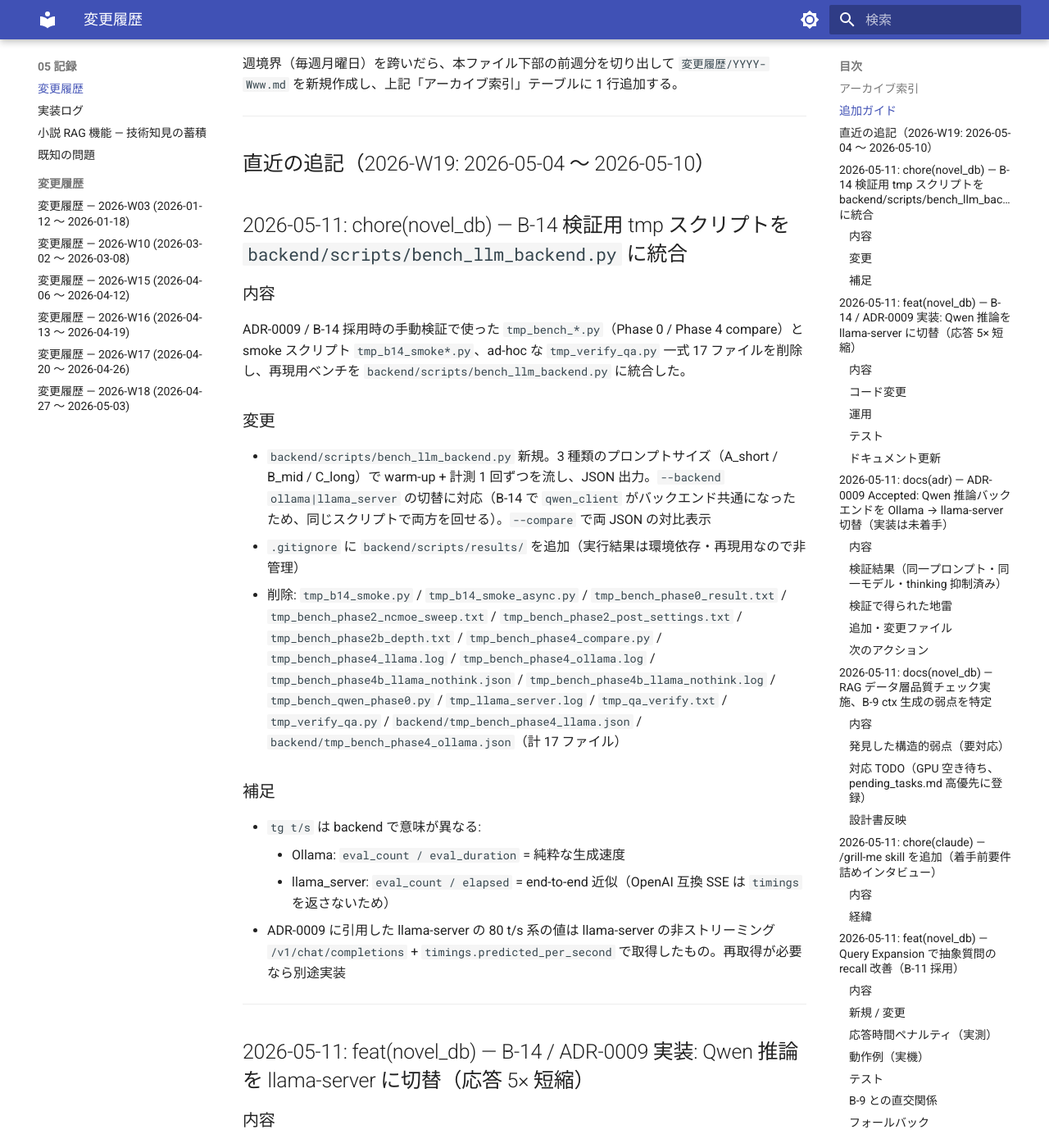
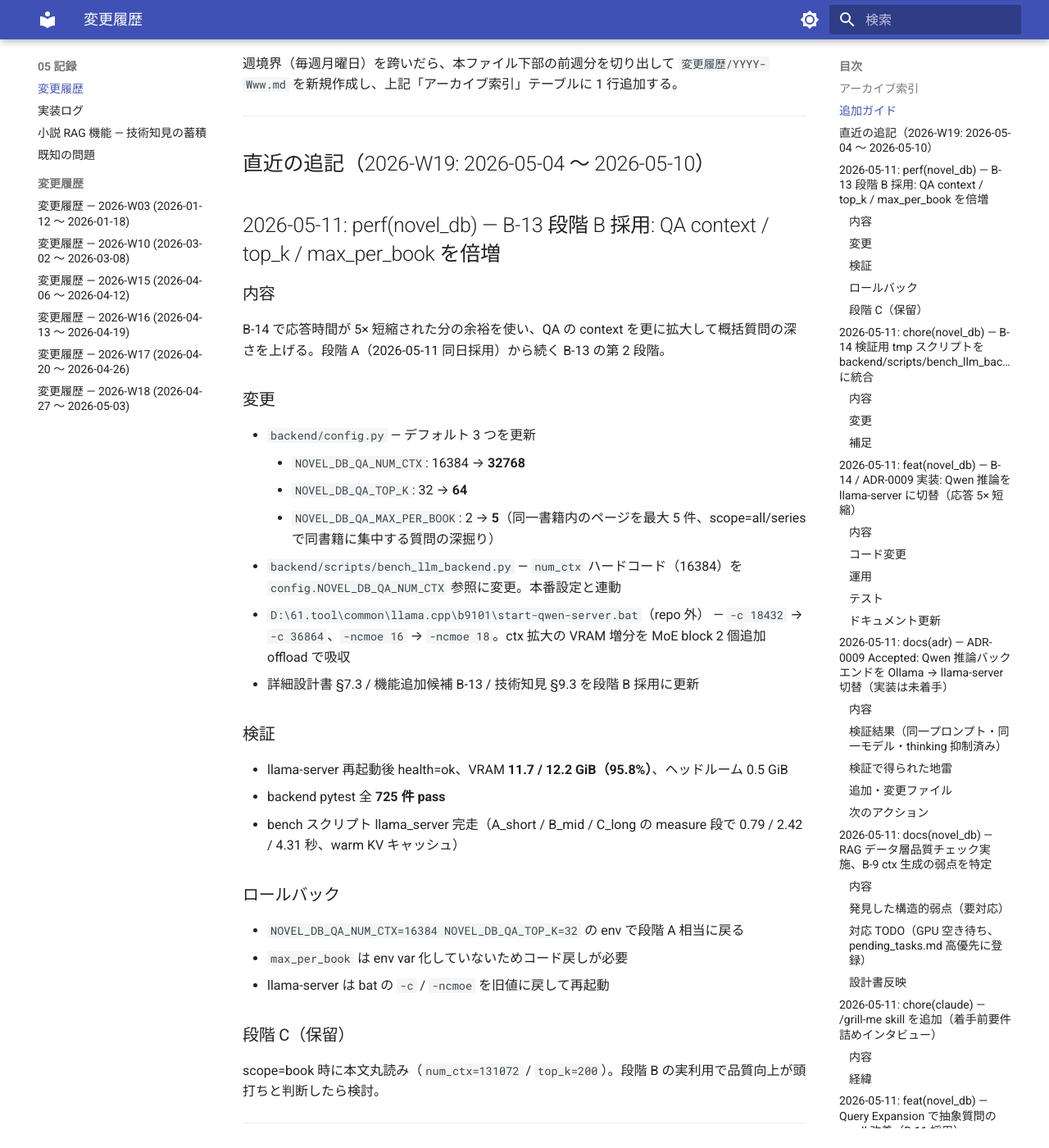
Before and after one commit to kkmmyr/Pic2PDF_Viewer, an MkDocs documentation site: the page built from docs/05_記録/変更履歴.md, in a window 1280 px wide and 1400 px high, scrolled down 1090 px. Shown: the whole window at 82% size. Built offline with MkDocs 1.6.1 and Material for MkDocs 9.7.7, drawn with Linux system fonts in a browser that asks for light colours.

Commit message:
perf(novel_db): B-13 段階 B 採用 - QA の context / top_k / max_per_book を倍増
B-14 で応答時間が 5× 短縮された分の余裕を使い、QA の context を更に拡大して
概括質問の深さを上げる。段階 A（同日採用）から続く B-13 の第 2 段階。

config 変更（backend/config.py）:
- NOVEL_DB_QA_NUM_CTX:      16384 → 32768
- NOVEL_DB_QA_TOP_K:        32    → 64
- NOVEL_DB_QA_MAX_PER_BOOK: 2     → 5（scope=all/series で同一書籍内のページを
  最大 5 件まで集め、同書籍に集中する質問の深掘りを可能に）

bench スクリプト:
- backend/scripts/bench_llm_backend.py の num_ctx ハードコード（16384）を
  config.NOVEL_DB_QA_NUM_CTX 参照に変更。本番設定と連動

llama-server 運用（D:\61.tool\common\llama.cpp\b9101\start-qwen-server.bat、
本 repo 外）:
- -c 18432 → -c 36864（num_ctx=32768 + 余裕）
- -ncmoe 16 → -ncmoe 18（ctx 拡大の VRAM 増分を MoE block 2 個追加 offload で
  吸収、tg レートは Phase 2a 実測で -ncmoe 16 比 ~5% 低下する見込み 81.7→77.3 t/s）

検証:
- llama-server 再起動後 health=ok、VRAM 11.7 / 12.2 GiB（95.8%）、ヘッドルーム
  0.5 GiB
- backend pytest 全 725 件 pass
- bench スクリプト llama_server 完走

ロールバック:
- NOVEL_DB_QA_NUM_CTX=16384 NOVEL_DB_QA_TOP_K=32 の env で段階 A 相当に戻る
- max_per_book は env var 化していないためコード戻しが必要
- llama-server は bat の -c / -ncmoe を旧値に戻して再起動

段階 C（保留）:
- scope=book で本文丸読み（num_ctx=131072 / top_k=200）
- 段階 B の実利用で品質向上が頭打ちと判断したら検討

ドキュメント:
- docs/03_詳細設計/小説テキスト検索・RAG機能_バックエンド設計.md §7.3 に
  段階 A→B の経緯表を追加
- docs/01_要件定義/機能追加候補.md B-13 を段階 A→B 採用に更新
- docs/05_記録/小説RAG_技術知見.md §9.3 に段階 B の採用設定を追記
- docs/05_記録/変更履歴.md に採用エントリ追加

Co-Authored-By: Claude Sonnet 4.6 <noreply@anthropic.com>

````diff
--- a/docs/01_要件定義/機能追加候補.md
+++ b/docs/01_要件定義/機能追加候補.md
@@ -1,6 +1,6 @@
 # 機能追加候補（バックログ）
 
-最終更新: 2026-05-11（B-9 実装完了 + 全件バッチ完了 / B-10 を B-9 で代替されたため折りたたみ / **B-11 Query Expansion 採用**（gemma4:e4b で +2.4 秒、抽象質問の recall 改善）/ **B-12 IQ4_XS 採用完了** / **B-13 段階 A 採用完了** / ADR-0008 設計書 HTML 配信構成 を新設 / VRAM 22GB→12GB 全面訂正 / **B-14 llama-server 切替 採用完了**（ADR-0009、応答時間 5× 短縮、Windows タスクスケジューラ `llama-server-qwen` 登録））
+最終更新: 2026-05-11（B-9 実装完了 + 全件バッチ完了 / B-10 を B-9 で代替されたため折りたたみ / **B-11 Query Expansion 採用**（gemma4:e4b で +2.4 秒、抽象質問の recall 改善）/ **B-12 IQ4_XS 採用完了** / **B-13 段階 A → B 採用完了**（num_ctx=32768 / top_k=64 / max_per_book=5、llama-server `-c 36864` / `-ncmoe 18`）/ ADR-0008 設計書 HTML 配信構成 を新設 / VRAM 22GB→12GB 全面訂正 / **B-14 llama-server 切替 採用完了**（ADR-0009、応答時間 5× 短縮、Windows タスクスケジューラ `llama-server-qwen` 登録））
 
 将来の機能追加候補を整理した棚卸しリスト。**個人 LAN ソロツール / 同人誌特化** という制約下で何を作り、何を作らないかを明示する。
 
@@ -272,11 +272,12 @@ Anthropic 2024-09 ブログの Contextual Retrieval 手法を実装。`chunks.co
 
 </details>
 
-### ~~B-13 段階 A. 小説 RAG: QA の大量コンテキスト読み込み~~（2026-05-11 採用完了 / B / C は未着手）
+### ~~B-13 段階 A / B. 小説 RAG: QA の大量コンテキスト読み込み~~（2026-05-11 段階 A → B まで採用完了 / C は保留）
 
 **進行状況**:
 - **段階 A**（2026-05-11 採用完了）: `NOVEL_DB_QA_NUM_CTX = 16384` / `NOVEL_DB_QA_TOP_K = 32` に切替。**scope=all で発生していたプロンプト切り詰めを解消**（ベースラインの `prompt_eval` が ctx 上限 8,192 にぴったり張り付いていたのを実機計測で確認）。応答時間ペナルティはほぼなし
-- 段階 B / C: 必要性を見て後日検討
+- **段階 B**（2026-05-11 採用完了）: B-14 で応答が 5× 高速化したため context を更に拡大。`NOVEL_DB_QA_NUM_CTX = 32768` / `NOVEL_DB_QA_TOP_K = 64` / `NOVEL_DB_QA_MAX_PER_BOOK = 5` に切替。同書籍内のページを最大 5 件まで集めて深い回答を狙う。llama-server は `-c 36864` / `-ncmoe 18` で再起動（VRAM 11.7 GiB / 12.2 GiB、ヘッドルーム 0.5 GiB）。pytest 725 件 pass、bench 完走
+- **段階 C**（保留）: scope=book で本文丸読み（`num_ctx=131,072` / `top_k=200`）。段階 B の実利用で品質向上が頭打ちと判断したら検討
 
 **実機ベンチマーク**（段階 A 採用前 vs 後）:
 
--- a/docs/03_詳細設計/小説テキスト検索・RAG機能_バックエンド設計.md
+++ b/docs/03_詳細設計/小説テキスト検索・RAG機能_バックエンド設計.md
@@ -2,7 +2,7 @@
 
 novel タブの OCR テキストを SQLite + FTS5 + ベクトルで検索し、ローカル LLM（Qwen3.6:35b-a3b）で質問応答する機能の **バックエンド側** 設計書。本ファイルに集約し、要件は [要件定義: 小説テキスト検索・RAG機能.md](../01_要件定義/小説テキスト検索・RAG機能.md) を参照。
 
-最終更新: 2026-05-11（B-9 Contextual Retrieval 追記 / summarizer の 1-shot 経路 / builder の道連れ削除コメント追加 / B-12 で LLM を IQ4_XS 量子化に切替 / B-13 段階 A で QA num_ctx を 16384 化・top_k を 32 に拡大）
+最終更新: 2026-05-11（B-9 Contextual Retrieval 追記 / summarizer の 1-shot 経路 / builder の道連れ削除コメント追加 / B-12 で LLM を IQ4_XS 量子化に切替 / B-13 段階 A→B で QA num_ctx を 32768 化・top_k を 64 / max_per_book を 5 に拡大 / B-14 で llama-server に切替）
 
 ---
 
@@ -778,17 +778,31 @@ LLM_OPTIONS = {
     "temperature": 0.2,
     "repeat_penalty": 1.2,
     "num_predict": 4096,
-    "num_ctx": NOVEL_DB_QA_NUM_CTX,  # config 化、既定 16384（B-13 段階 A、2026-05-11）
+    "num_ctx": NOVEL_DB_QA_NUM_CTX,  # config 化、既定 32768（B-13 段階 B、2026-05-11）
 }
 ```
 
 `num_predict=4096` は Qwen 系で `done_reason='stop'` で完走するのに十分な値（共通モジュールのデフォルト 8192 を `LLM_OPTIONS` で上書き）。
 
-**`num_ctx` は `NOVEL_DB_QA_NUM_CTX`（既定 16384）で config 化**（B-13 段階 A、2026-05-11）。従来 8192 では:
-- `top_k=32` のページ抜粋（~12k 字）+ 全 11 冊サマリ（~11k 字）+ システムプロンプト + 質問 ≒ **~25k 字 / ~15k tokens** に達し、`num_ctx=8192` では切り詰めが発生していた可能性
-- 16384 に拡大して切り詰めリスクを解消、応答時間は +20〜30% を許容
+**`num_ctx` は `NOVEL_DB_QA_NUM_CTX`（既定 32768）で config 化**。段階的に拡大した経緯:
 
-後続の段階 B / C（`num_ctx=32768` / `131072` 等）は機能追加候補 B-13 を参照。`NOVEL_DB_QA_NUM_CTX` 環境変数で切替可能。
+| 段階 | num_ctx | top_k | max_per_book | 採用日 | 主な狙い |
+|---|---:|---:|---:|---|---|
+| PoC | 8,192 | 16 | 2 | 2026-05 | 初期 |
+| **A** | **16,384** | **32** | 2 | 2026-05-11 | 切り詰めバグ解消（`prompt_eval_count` が 8,192 にぴったり張り付いていた問題） |
+| **B** | **32,768** | **64** | **5** | 2026-05-11 | 概括質問の深さ向上（B-14 で応答 5× 速くなった分の余裕を使う） |
+| C（保留）| 131,072 | 200 | 全 page | — | scope=book で本文丸読み |
+
+段階 B では `top_k=64` のページ抜粋（~24k 字）+ 全 11 冊サマリ（~11k 字）+ システム
+プロンプト + 質問 ≒ **~40k 字 / ~25k tokens** に達するため、`num_ctx=32768` が必要。
+llama-server 側は `start-qwen-server.bat` で `-c 36864`（32768 + 余裕）として起動する。
+
+`max_per_book=5` は段階 B で導入。scope=all/series でも同一書籍内のページを最大 5 件
+まで集め、同書籍に集中する質問（「この書籍の主人公の心情変化」等）に深く答えられる
+ようにする。11 冊 × 5 件 = 最大 55 件取得可能（`top_k=64` の枠内）。
+
+ロールバック: `NOVEL_DB_QA_NUM_CTX=16384 NOVEL_DB_QA_TOP_K=32` の環境変数で段階 A
+相当に戻る（`max_per_book` だけはコード定数のためコード戻しが必要）。
 
 ### 7.4. Query Expansion（`query_expander.py`、B-11、2026-05-11 採用）
 
--- a/docs/05_記録/変更履歴.md
+++ b/docs/05_記録/変更履歴.md
@@ -27,6 +27,40 @@
 ---
 
 ## 直近の追記（2026-W19: 2026-05-04 〜 2026-05-10）
+
+## 2026-05-11: perf(novel_db) — B-13 段階 B 採用: QA context / top_k / max_per_book を倍増
+
+### 内容
+
+B-14 で応答時間が 5× 短縮された分の余裕を使い、QA の context を更に拡大して概括質問の深さを上げる。段階 A（2026-05-11 同日採用）から続く B-13 の第 2 段階。
+
+### 変更
+
+- `backend/config.py` — デフォルト 3 つを更新
+    - `NOVEL_DB_QA_NUM_CTX`: 16384 → **32768**
+    - `NOVEL_DB_QA_TOP_K`: 32 → **64**
+    - `NOVEL_DB_QA_MAX_PER_BOOK`: 2 → **5**（同一書籍内のページを最大 5 件、scope=all/series で同書籍に集中する質問の深掘り）
+- `backend/scripts/bench_llm_backend.py` — `num_ctx` ハードコード（16384）を `config.NOVEL_DB_QA_NUM_CTX` 参照に変更。本番設定と連動
+- `D:\61.tool\common\llama.cpp\b9101\start-qwen-server.bat`（repo 外） — `-c 18432` → `-c 36864`、`-ncmoe 16` → `-ncmoe 18`。ctx 拡大の VRAM 増分を MoE block 2 個追加 offload で吸収
+- 詳細設計書 §7.3 / 機能追加候補 B-13 / 技術知見 §9.3 を段階 B 採用に更新
+
+### 検証
+
+- llama-server 再起動後 health=ok、VRAM **11.7 / 12.2 GiB（95.8%）**、ヘッドルーム 0.5 GiB
+- backend pytest 全 **725 件 pass**
+- bench スクリプト llama_server 完走（A_short / B_mid / C_long の measure 段で 0.79 / 2.42 / 4.31 秒、warm KV キャッシュ）
+
+### ロールバック
+
+- `NOVEL_DB_QA_NUM_CTX=16384 NOVEL_DB_QA_TOP_K=32` の env で段階 A 相当に戻る
+- `max_per_book` は env var 化していないためコード戻しが必要
+- llama-server は bat の `-c` / `-ncmoe` を旧値に戻して再起動
+
+### 段階 C（保留）
+
+scope=book 時に本文丸読み（`num_ctx=131072` / `top_k=200`）。段階 B の実利用で品質向上が頭打ちと判断したら検討。
+
+---
 
 ## 2026-05-11: chore(novel_db) — B-14 検証用 tmp スクリプトを `backend/scripts/bench_llm_backend.py` に統合
 
--- a/docs/05_記録/小説RAG_技術知見.md
+++ b/docs/05_記録/小説RAG_技術知見.md
@@ -500,20 +500,30 @@ Phase 4 で「llama-server の `/completion` 直叩きだと Qwen3.x thinking
 
 ### 9.3 採用最適設定
 
+**B-14 採用時（2026-05-11、num_ctx=16384 想定）**:
+
+```
+-ncmoe 16 -c 18432   # VRAM 11.8 / 12.2 GiB (97%)
+```
+
+**B-13 段階 B 採用後（2026-05-11、num_ctx=32768 想定）**:
+
 ```
 llama-server.exe ^
   -m D:\models\qwen3.6-35b-a3b-iq4_xs\Qwen_Qwen3.6-35B-A3B-IQ4_XS.gguf ^
-  -ncmoe 16 -t 9 ^
+  -ncmoe 18 -t 9 ^
   -ctk q8_0 -ctv q8_0 ^
   -fa 1 ^
   -ngl 99 ^
-  -c 18432 ^
+  -c 36864 ^
   -np 1 ^
   --jinja ^
   --port 11435 --host 127.0.0.1
 ```
 
-- VRAM 11.8 / 12.2 GiB（97% 使用、ほぼ満載）
+- VRAM 11.7 / 12.2 GiB（95.8% 使用、ヘッドルーム 0.5 GiB）
+- ctx を倍増（18432 → 36864）した分、`-ncmoe` を 16 → 18 にして MoE block を 2 個多めに
+  CPU offload。tg レートは Phase 2a 実測で -ncmoe 16 比 ~5% 低下する見込み（81.7 → 77.3 t/s）
 - num_ctx は起動時の `-c` で決定（実行時オプションでは変更不可）
 
 ### 9.4 検証で得られた重要な地雷リスト
````
Also changed, not shown: 2 other files.
